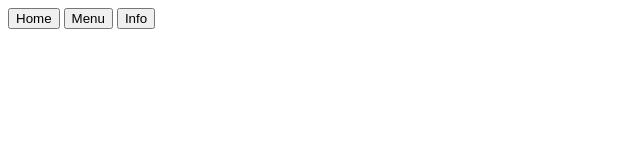
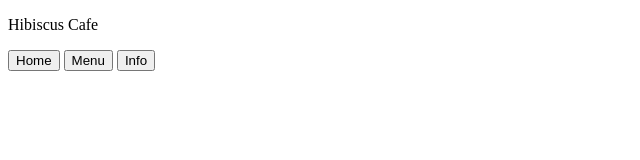
Before and after one commit to jansencir/top-restaurant, a website: page src/template.html in a window 1280 px wide. Shown: the whole page, without its empty margins (0-640 px from the left). Drawn offline with Linux system fonts and the light colour scheme.

Commit message:
Add page title to template

```diff
--- a/src/template.html
+++ b/src/template.html
@@ -8,6 +8,7 @@
 
 <body>
     <header>
+        <p id="page-title">Hibiscus Cafe</p>
         <nav>
             <button id="home-button">Home</button>
             <button id="menu-button">Menu</button>
```
